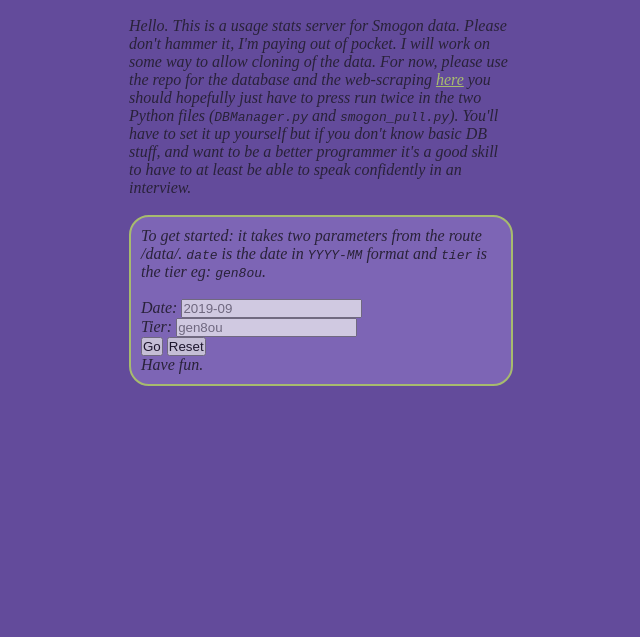
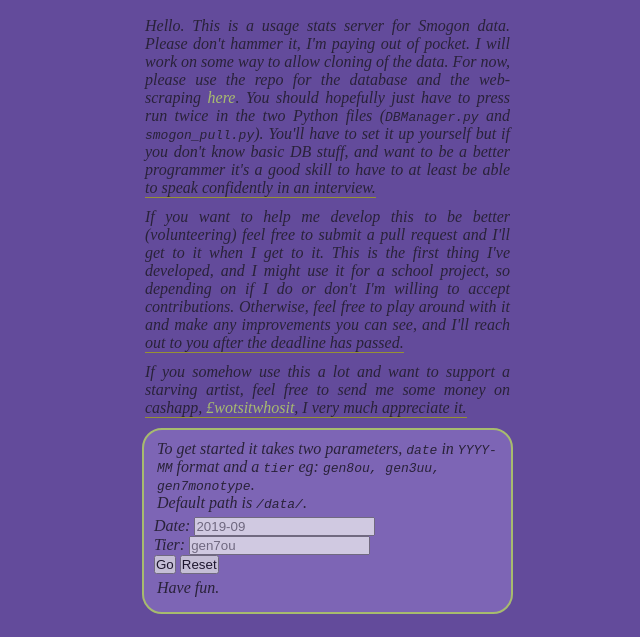
Before and after one commit to Stu-Gotz/usage_server, a website: page public/index.html in a window 1280 px wide. Shown: the part 163-800 px from the top of the page, without its empty margins (319-959 px from the left). Drawn offline with Linux system fonts and the light colour scheme.

Commit message:
this is okay now i guess. want to do more styling and eventually get a printout of the data to display

```diff
--- a/public/index.html
+++ b/public/index.html
@@ -11,30 +11,40 @@
 </head>
 <body>
   <header class="header">
-    <a href="./index.html"><img class="header-image" src="./images/pngegg.png" alt="koffing" height="150" width="150"></a>
+    <a href="./"><img class="header-image" src="./images/pngegg.png" alt="koffing" height="150" width="150"></a>
   </header>
   <div class="greeting" id="main-text">
-    <div class="text">
-      Hello. This is a usage stats server for Smogon data.
+    <div class="wrapper">
+
+
+    <div class="text-container">
+      <p class="text">Hello. This is a usage stats server for Smogon data.
       Please don't hammer it, I'm paying out of pocket.
       I will work on some way to allow cloning of the data.
       For now, please use the repo for the
       database and the web-scraping
-      <a href="https://github.com/Stu-Gotz/smog_usage_stats">here</a>
-      you should hopefully just have to press run twice in the
+      <a href="https://github.com/Stu-Gotz/smog_usage_stats">here</a>.
+      You should hopefully just have to press run twice in the
       two Python files (<code>DBManager.py</code> and <code>smogon_pull.py</code>).
       You'll have to set it up yourself but if you don't
       know basic DB stuff, and want to be a better programmer
       it's a good skill to have to at least be able to
-      speak confidently in an interview.
-      <br>
-      <br>
+      speak confidently in an interview.</p>
+
+      <p class="text">If you want to help me develop this to be better (volunteering)
+      feel free to submit a pull request and I'll get to it when I get to it.
+      This is the first thing I've developed, and I might use it for a school
+      project, so depending on if I do or don't I'm willing to accept contributions.
+      Otherwise, feel free to play around with it and make any improvements you can see,
+      and I'll reach out to you after the deadline has passed.</p>
+      <p class="text">
+        If you somehow use this a lot and want to support a starving artist,
+        feel free to send me some money on cashapp, <span class="cashtag">£wotsitwhosit</span>, I very much appreciate it.</p>
       <div class="text-lower">
-        To get started: it takes two parameters from the route /data/.
-      <code>date</code> is the date in <code>YYYY-MM</code> format and
-      <code>tier</code> is the tier eg: <code>gen8ou</code>.
-      <br>
-      <br>
+        <p class="text-under">
+        To get started it takes two parameters,
+        <code>date</code> in <code>YYYY-MM</code> format and a
+        <code>tier</code> eg: <code>gen8ou, gen3uu, gen7monotype</code>. <br>Default path is <code>/data/</code>.
         <ul>
           <li class="date">
             <label for="date">Date:</label>
@@ -42,16 +52,20 @@
           </li>
           <li class="tier">
             <label for="tier">Tier:</label>
-            <input type="text" name="tier" id="tier-input" placeholder="gen8ou">
+            <input type="text" name="tier" id="tier-input" placeholder="gen7ou">
           </li>
           <li>
             <button onclick="fetchAPI()" class="submit">Go</button>
             <button onclick="resetForm()" class="clear">Reset</button>
           </li>
         </ul>
-      Have fun.
+        </p>
+        <p class="text-under">
+        Have fun.
+        </p>
       </div>
     </div>
   </div>
+  </div>
 </body>
 </html>
--- a/public/style.css
+++ b/public/style.css
@@ -1,3 +1,7 @@
+/*
+  Global Elements
+*/
+
 *,
 *::before,
 *::after {
@@ -28,14 +32,18 @@
 
 a,
 a::before,
-a::after,
-a:visited {
+a::after {
   font-style: none;
+  text-decoration: none;
   color: #c5eb5c
 }
 
-a:hover {
-    color: #333
+a:visited {
+  color: rgb(62, 0, 68);
+}
+
+a:hover{
+  color: #d332a1;
 }
 
 header {
@@ -44,6 +52,21 @@
   padding: 5px;
 }
 
+ul {
+  list-style: none;
+}
+li {
+  text-decoration: none;
+}
+
+p {
+  margin: 0 3px;
+  margin-bottom: 5px;
+}
+
+/*
+  classes
+*/
 .header-image{
   margin-right: auto;
   margin-left: auto;
@@ -54,8 +77,47 @@
   /* align-items: center;
   justify-content: center; */
   margin: 20px 35%;
+  color: #111;
+}
 
-    color: #111;
+/* bottom border decoration hack
+https://stackoverflow.com/questions/37117509/how-to-apply-this-effect-to-the-last-line-of-a-text
+*/
+.text {
+  border-bottom: 1px solid #acaf09;
+  position: relative;
+  margin-bottom: 10px;
+  text-align: justify;
+}
+
+.text::after {
+  content:"";
+  position: absolute;
+  width: 20000px;
+  height: 1px;
+  background: #634b9b;
+  top: 100%;
+  overflow: hidden;
+}
+
+.text-container {
+  border-left: 3px solid;
+  border-image: linear-gradient(rgba(249, 253, 1), rgb(137, 113, 192), rgb(99, 75, 155));
+  padding-left: 10px;
+  overflow: hidden;
+
+}
+
+.text-container::before {
+  content: "";
+  height: 150%;
+  width: 150%;
+  background: linear-gradient(rgba(249, 253, 1) 70%, rgb(137, 113, 192) 80%, rgb(99, 75, 155));
+  animation: bgRotate 10s linear infinite;
+}
+
+.cashtag {
+  color:#c5eb5c
 }
 
 .text-lower {
@@ -64,10 +126,13 @@
   padding: 10px;
   background-color: #8971c0;
 }
+.text-under {
+  border-bottom: none;
+}
 
-ul {
-    list-style: none;
+
+@keyframes bgRotate {
+  to {
+    transform: rotate(360deg);
   }
-li {
-    text-decoration: none;
 }
```
Lines whose indentation alone changed are shown as unchanged.
